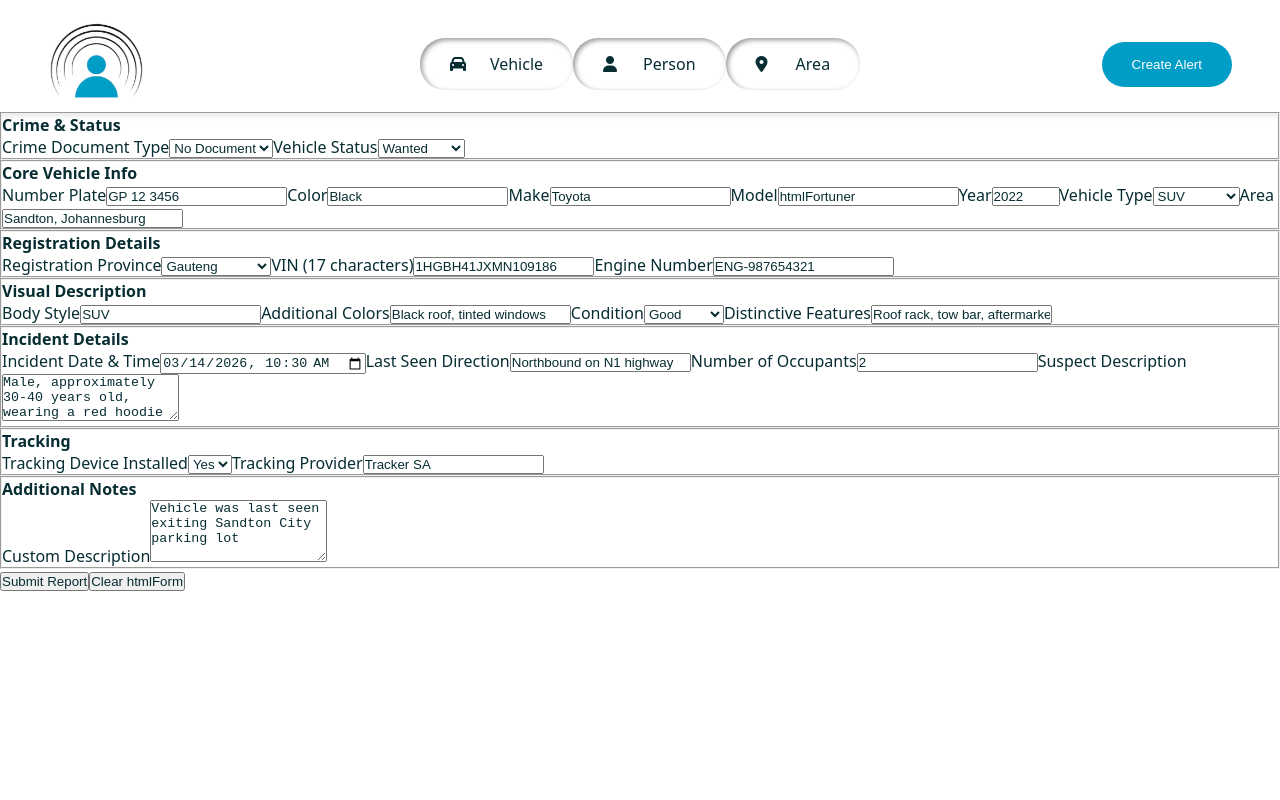
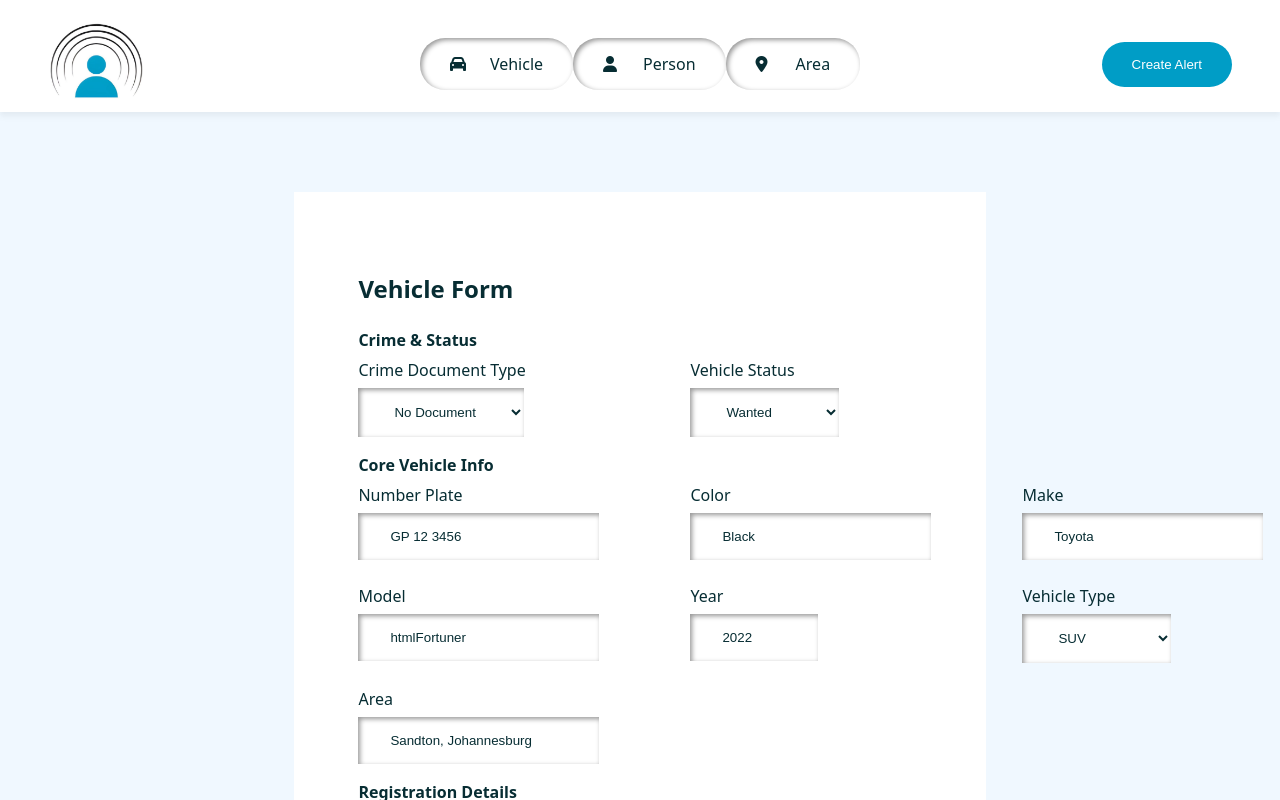
Before and after one commit to saoxygen/Neighbourhood-Alerts, a React (Vite) app in the folder Neighbourhood Alerts/neighbourhood-alert-react-app/: page /vehicle-form in a window 1280 px wide. Built offline with nearby package versions, Linux system fonts and the light colour scheme; the HTML template or start-up script is replaced by a standard one.

Commit message:
css styling for vehicle form add

```diff
--- a/Neighbourhood Alerts/neighbourhood-alert-react-app/src/App.css
+++ b/Neighbourhood Alerts/neighbourhood-alert-react-app/src/App.css
@@ -1,7 +1,7 @@
-
 #root {
   margin: 0px;
   padding: 0px;
+  overflow-x: hidden;
 }
 
 .flex-center {
@@ -66,6 +66,14 @@ ul {
   list-style: none;
 }
 
+.input-style {
+  color: var(--dark-blue);
+  background-color: var(--bg-white);
+  box-shadow: inset 2px 2px 5px rgba(0, 0, 0, 0.416);
+  padding: 1rem 2rem;
+  border: none;
+}
+
 #logo img {
   display: flex;
   width: 6rem;
@@ -81,19 +89,19 @@ ul {
   justify-content: flex-end;
 }
 
-#cta button {
+#cta button, #vehicle-submit-btn {
   color: var(--text-white);
   background-color: var(--cta-blue);
   cursor: pointer;
 }
 
-#cta button:hover {
+#cta button:hover, #vehicle-submit-btn:hover {
   color: var(--dark-blue);
   background-color: var(--bg-baby-blue);
   cursor: pointer;
 }
 
-#cta button:active {
+#cta button:active, #vehicle-submit-btn:active {
   color: var(--text-white);
   background-color: var(--cta-blue);
   cursor: pointer;
@@ -109,3 +117,47 @@ ul {
   color: var(--dark-blue);
   font-size: var(--landing-page);
 }
+
+/* Vehicle Form */
+
+#vehicle-form {
+  width: 100vw;
+  background-color: var(--baby-blue-light);
+    padding: clamp(1rem, 10vh, 10rem) clamp(1.5rem, 5vw, 4rem);
+}
+
+.main-form form {
+  width: 60%;
+  display: flex;
+  background-color: var(--bg-white);
+  flex-direction: column;
+  justify-content: space-around;
+  padding: clamp(1rem, 10vh, 10rem) clamp(1.5rem, 5vw, 4rem);
+  gap: clamp(10px, 3vh, 30px);
+}
+
+.main-form form h4{
+  margin-bottom: min(1rem, 1vh);
+}
+
+.main-form form .label_data {
+  display: flex;
+  flex-direction: column;
+  justify-content: start;
+  align-items: start;
+  gap: min(10px, 10%);
+}
+
+.main-form form .label_data select{
+padding-right: 2rem;
+}
+
+.main-form form .label_data textarea{
+  width: 300%;
+}
+
+.main-form form .fieldset {
+  display: grid;
+  grid-template-columns: repeat(3, minmax(min(100%, 300px), 1fr));
+  gap: clamp(1rem, 3vw, 2rem);
+}
--- a/Neighbourhood Alerts/neighbourhood-alert-react-app/src/pages/vehicle-form.tsx
+++ b/Neighbourhood Alerts/neighbourhood-alert-react-app/src/pages/vehicle-form.tsx
@@ -6,49 +6,62 @@ function VehiclehtmlForm() {
     return (
         <>
             <Header />
-            <section>
+            <section id='vehicle-form' className='flex-center main-form'>
                 <form>
+                    <h1>Vehicle Form</h1>
 
-                    <fieldset>
+                    <div className='form-section'>
                         <h4>Crime &amp; Status</h4>
+                        <div className="fieldset">
 
+                            <div className="label_data">
                                 <label htmlFor="crimeDocumentType">Crime Document Type</label>
-                        <select id="crimeDocumentType" name="crimeDocumentType">
+                                <select id="crimeDocumentType" className='input-style' name="crimeDocumentType">
                                     <option value="NO_DOCUMENT">No Document</option>
                                     <option value="AFFIDAVIT">Affidavit</option>
                                     <option value="POLICE_REPORT">Police Report</option>
                                     <option value="COURT_ORDER">Court Order</option>
                                 </select>
-
+                            </div>
+                            <div className="label_data">
                                 <label htmlFor="vehicleStatus">Vehicle Status</label>
-                        <select id="vehicleStatus" name="vehicleStatus">
+                                <select id="vehicleStatus" className='input-style' name="vehicleStatus">
                                     <option value="WANTED" selected>Wanted</option>
                                     <option value="RECOVERED">Recovered</option>
                                     <option value="STOLEN">Stolen</option>
                                     <option value="HIJACKED">Hijacked</option>
                                 </select>
-                    </fieldset>
+                            </div>
+                        </div>
+                    </div>
 
-                    <fieldset>
+                    <div className='form-section'>
                         <h4>Core Vehicle Info</h4>
+                        <div className="fieldset">
+                            <div className="label_data">
 
                                 <label htmlFor="numberPlate">Number Plate</label>
-                        <input type="text" id="numberPlate" name="numberPlate" value="GP 12 3456" placeholder="e.g. GP 12 3456" />
-
+                                <input type="text" id="numberPlate" className='input-style' name="numberPlate" value="GP 12 3456" placeholder="e.g. GP 12 3456" />
+                            </div>
+                            <div className="label_data">
                                 <label htmlFor="color">Color</label>
-                        <input type="text" id="color" name="color" value="Black" placeholder="e.g. Black" />
-
+                                <input type="text" id="color" className='input-style' name="color" value="Black" placeholder="e.g. Black" />
+                            </div>
+                            <div className="label_data">
                                 <label htmlFor="make">Make</label>
-                        <input type="text" id="make" name="make" value="Toyota" placeholder="e.g. Toyota" />
-
+                                <input type="text" id="make" className='input-style' name="make" value="Toyota" placeholder="e.g. Toyota" />
+                            </div>
+                            <div className="label_data">
                                 <label htmlFor="model">Model</label>
-                        <input type="text" id="model" name="model" value="htmlFortuner" placeholder="e.g. htmlFortuner" />
-
+                                <input type="text" id="model" className='input-style' name="model" value="htmlFortuner" placeholder="e.g. htmlFortuner" />
+                            </div>
+                            <div className="label_data">
                                 <label htmlFor="year">Year</label>
-                        <input type="number" id="year" name="year" value="2022" min="1900" max="2100" placeholder="e.g. 2022" />
-
+                                <input type="number" id="year" className='input-style' name="year" value="2022" min="1900" max="2100" placeholder="e.g. 2022" />
+                            </div>
+                            <div className="label_data">
                                 <label htmlFor="vehicleType">Vehicle Type</label>
-                        <select id="vehicleType" name="vehicleType">
+                                <select id="vehicleType" className='input-style' name="vehicleType">
                                     <option value="SUV" selected>SUV</option>
                                     <option value="SEDAN">Sedan</option>
                                     <option value="HATCHBACK">Hatchback</option>
@@ -58,16 +71,20 @@ function VehiclehtmlForm() {
                                     <option value="MOTORCYCLE">Motorcycle</option>
                                     <option value="OTHER">Other</option>
                                 </select>
+                            </div>
+                            <div className="label_data">
+                                <label htmlFor="area">Area</label>
+                                <input type="text" id="area" className='input-style' name="area" value="Sandton, Johannesburg" placeholder="e.g. Sandton, Johannesburg" />
+                            </div>
+                        </div>
+                    </div>
 
-                        <label htmlFor="area">Area</label>
-                        <input type="text" id="area" name="area" value="Sandton, Johannesburg" placeholder="e.g. Sandton, Johannesburg" />
-                    </fieldset>
-
-                    <fieldset>
+                    <div className='form-section'>
                         <h4>Registration Details</h4>
-
+                        <div className="fieldset">
+                            <div className="label_data">
                                 <label htmlFor="registrationProvince">Registration Province</label>
-                        <select id="registrationProvince" name="registrationProvince">
+                                <select id="registrationProvince" className='input-style' name="registrationProvince">
                                     <option value="Gauteng" selected>Gauteng</option>
                                     <option value="Western Cape">Western Cape</option>
                                     <option value="Eastern Cape">Eastern Cape</option>
@@ -78,74 +95,98 @@ function VehiclehtmlForm() {
                                     <option value="Free State">Free State</option>
                                     <option value="Northern Cape">Northern Cape</option>
                                 </select>
+                            </div>
+                            <div className="label_data">
+                                <label htmlFor="vin">VIN (17 characters)</label>
+                                <input type="text" id="vin" className='input-style' name="vin" value="1HGBH41JXMN109186" placeholder="17-character VIN" />
+                            </div>
+                            <div className="label_data">
+                                <label htmlFor="engineNumber">Engine Number</label>
+                                <input type="text" id="engineNumber" className='input-style' name="engineNumber" value="ENG-987654321" placeholder="e.g. ENG-987654321" />
+                            </div>
+                        </div>
+                    </div>
 
-                        <label htmlFor="vin">VIN (17 characters)</label>
-                        <input type="text" id="vin" name="vin" value="1HGBH41JXMN109186" placeholder="17-character VIN" />
-
-                        <label htmlFor="engineNumber">Engine Number</label>
-                        <input type="text" id="engineNumber" name="engineNumber" value="ENG-987654321" placeholder="e.g. ENG-987654321" />
-                    </fieldset>
-
-                    <fieldset>
+                    <div className='form-section'>
                         <h4>Visual Description</h4>
-
+                        <div className="fieldset">
+                            <div className="label_data">
                                 <label htmlFor="bodyStyle">Body Style</label>
-                        <input type="text" id="bodyStyle" name="bodyStyle" value="SUV" placeholder="e.g. SUV, Sedan" />
-
+                                <input type="text" id="bodyStyle" className='input-style' name="bodyStyle" value="SUV" placeholder="e.g. SUV, Sedan" />
+                            </div>
+                            <div className="label_data">
                                 <label htmlFor="additionalColors">Additional Colors</label>
-                        <input type="text" id="additionalColors" name="additionalColors" value="Black roof, tinted windows" placeholder="e.g. White roof, red stripe" />
-
+                                <input type="text" id="additionalColors" className='input-style' name="additionalColors" value="Black roof, tinted windows" placeholder="e.g. White roof, red stripe" />
+                            </div>
+                            <div className="label_data">
                                 <label htmlFor="condition">Condition</label>
-                        <select id="condition" name="condition">
+                                <select id="condition" className='input-style' name="condition">
                                     <option value="EXCELLENT">Excellent</option>
                                     <option value="GOOD" selected>Good</option>
                                     <option value="FAIR">Fair</option>
                                     <option value="POOR">Poor</option>
                                     <option value="DAMAGED">Damaged</option>
                                 </select>
+                            </div>
+                            <div className="label_data">
+                                <label htmlFor="distinctiveFeatures">Distinctive Features</label>
+                                <textarea id="distinctiveFeatures" className='input-style' name="suspectDescription" rows={3} placeholder="e.g. Roof rack, custom rims">Roof rack, tow bar, aftermarket rims</textarea>
+                            </div>
+                        </div>
+                    </div>
 
-                        <label htmlFor="distinctiveFeatures">Distinctive Features</label>
-                        <input type="text" id="distinctiveFeatures" name="distinctiveFeatures" value="Roof rack, tow bar, aftermarket rims" placeholder="e.g. Roof rack, custom rims" />
-                    </fieldset>
+                    <div className='form-section'>
+                        <h4>Incident Details</h4>
+                        <div className="fieldset">
+                            <div className="label_data">
+                                <label htmlFor="incidentTimestamp">Incident Date &amp; Time</label>
+                                <input type="datetime-local" id="incidentTimestamp" className='input-style' name="incidentTimestamp" value="2026-03-14T10:30" />
+                            </div>
+                            <div className="label_data">
+                                <label htmlFor="lastSeenDirection">Last Seen Direction</label>
+                                <input type="text" id="lastSeenDirection" className='input-style' name="lastSeenDirection" value="Northbound on N1 highway" placeholder="e.g. Northbound on N1" />
+                            </div>
+                            <div className="label_data">
+                                <label htmlFor="numberOfOccupants">Number of Occupants</label>
+                                <input type="number" id="numberOfOccupants" className='input-style' name="numberOfOccupants" value="2" min="0" placeholder="e.g. 2" />
+                            </div>
+                            <div className="label_data">
+                                <label htmlFor="suspectDescription">Suspect Description</label>
+                                <textarea id="suspectDescription" className='input-style' name="suspectDescription" rows={3} placeholder="Describe suspect(s)...">Male, approximately 30-40 years old, wearing a red hoodie</textarea>
+                            </div>
+                        </div>
+                    </div>
 
-                    <fieldset>
-                        <h4>Incident Details</h4>
-
-                        <label htmlFor="incidentTimestamp">Incident Date &amp; Time</label>
-                        <input type="datetime-local" id="incidentTimestamp" name="incidentTimestamp" value="2026-03-14T10:30" />
-
-                        <label htmlFor="lastSeenDirection">Last Seen Direction</label>
-                        <input type="text" id="lastSeenDirection" name="lastSeenDirection" value="Northbound on N1 highway" placeholder="e.g. Northbound on N1" />
-
-                        <label htmlFor="numberOfOccupants">Number of Occupants</label>
-                        <input type="number" id="numberOfOccupants" name="numberOfOccupants" value="2" min="0" placeholder="e.g. 2" />
-
-                        <label htmlFor="suspectDescription">Suspect Description</label>
-                        <textarea id="suspectDescription" name="suspectDescription" rows={3} placeholder="Describe suspect(s)...">Male, approximately 30-40 years old, wearing a red hoodie</textarea>
-                    </fieldset>
-
-                    <fieldset>
+                    <div className='form-section'>
                         <h4>Tracking</h4>
-
+                        <div className="fieldset">
+                            <div className="label_data">
                                 <label htmlFor="trackingDeviceInstalled">Tracking Device Installed</label>
-                        <select id="trackingDeviceInstalled" name="trackingDeviceInstalled">
+                                <select id="trackingDeviceInstalled" className='input-style' name="trackingDeviceInstalled">
                                     <option value="true" selected>Yes</option>
                                     <option value="false">No</option>
                                 </select>
+                            </div>
+                            <div className="label_data">
+                                <label htmlFor="trackingProvider">Tracking Provider</label>
+                                <input type="text" id="trackingProvider" className='input-style' name="trackingProvider" value="Tracker SA" placeholder="e.g. Tracker SA, Netstar" />
+                            </div>
+                        </div>
+                    </div>
 
-                        <label htmlFor="trackingProvider">Tracking Provider</label>
-                        <input type="text" id="trackingProvider" name="trackingProvider" value="Tracker SA" placeholder="e.g. Tracker SA, Netstar" />
-                    </fieldset>
+                    <div className='form-section'>
+                        <h4>Additional Notes</h4>
+                        <div className="fieldset">
+                            <div className="label_data">
+                                <label htmlFor="customDescription">Custom Description</label>
+                                <textarea id="customDescription" className='input-style' name="customDescription" rows={4} placeholder="Any additional inhtmlFormation...">Vehicle was last seen exiting Sandton City parking lot</textarea>
+                            </div>
+                        </div>
+                    </div>
 
-                    <fieldset>
-                        <h4>Additional Notes</h4>
-
-                        <label htmlFor="customDescription">Custom Description</label>
-                        <textarea id="customDescription" name="customDescription" rows={4} placeholder="Any additional inhtmlFormation...">Vehicle was last seen exiting Sandton City parking lot</textarea>
-                    </fieldset>
-
-                    <button type="submit">Submit Report</button>
-                    <button type="reset">Clear htmlForm</button>
+                    <div className='form-section'>
+                    <button className='btn' id='vehicle-submit-btn' type="submit">Submit Report</button>
+                    </div>
 
                 </form>
             </section>
```
Also changed, not shown: 1 other file (tests, documents, lock files or other folders). Lines whose indentation alone changed are shown as unchanged.
